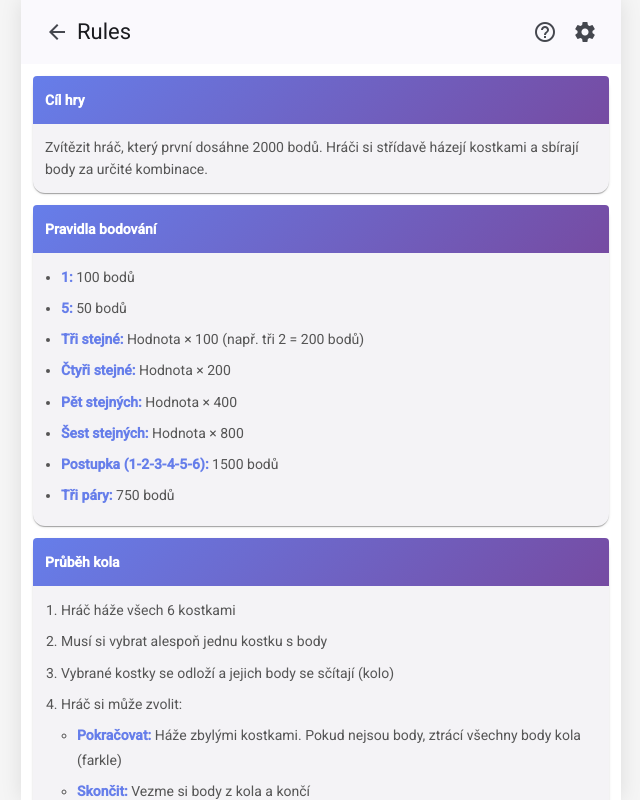
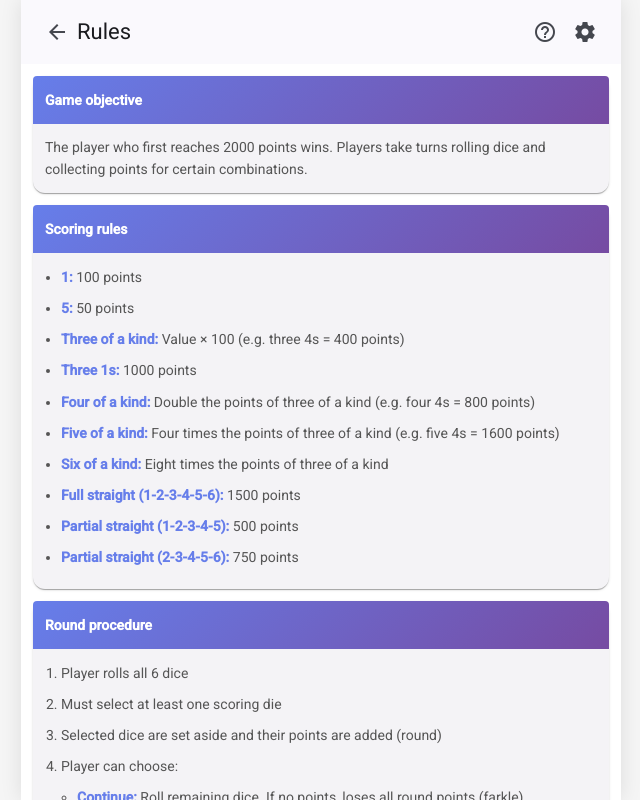
Before and after one commit to kamenitxan/Farkle-PWA, an Angular app: page /rules in a window 1280 px wide. Shown: the whole page, without its empty margins (319-959 px from the left). Built offline with nearby package versions, Linux system fonts and the light colour scheme.

Commit message:
Update game rules translations to English; enhance scoring and round procedure descriptions

```diff
--- a/src/app/pages/rules/rules.component.html
+++ b/src/app/pages/rules/rules.component.html
@@ -3,70 +3,59 @@
   <div class="rules-content">
     <mat-card class="rule-card">
       <mat-card-header>
-        <mat-card-title>Cíl hry</mat-card-title>
+        <mat-card-title i18n>Game objective</mat-card-title>
       </mat-card-header>
       <mat-card-content>
-        <p>Zvítězit hráč, který první dosáhne 2000 bodů. Hráči si střídavě házejí kostkami a sbírají body za určité kombinace.</p>
+        <p i18n>The player who first reaches 2000 points wins. Players take turns rolling dice and collecting points for certain combinations.</p>
       </mat-card-content>
     </mat-card>
 
     <mat-card class="rule-card">
       <mat-card-header>
-        <mat-card-title>Pravidla bodování</mat-card-title>
+        <mat-card-title i18n>Scoring rules</mat-card-title>
       </mat-card-header>
       <mat-card-content>
         <ul>
-          <li><strong>1:</strong> 100 bodů</li>
-          <li><strong>5:</strong> 50 bodů</li>
-          <li><strong>Tři stejné:</strong> Hodnota × 100 (např. tři 2 = 200 bodů)</li>
-          <li><strong>Čtyři stejné:</strong> Hodnota × 200</li>
-          <li><strong>Pět stejných:</strong> Hodnota × 400</li>
-          <li><strong>Šest stejných:</strong> Hodnota × 800</li>
-          <li><strong>Postupka (1-2-3-4-5-6):</strong> 1500 bodů</li>
-          <li><strong>Tři páry:</strong> 750 bodů</li>
+          <li i18n><strong>1:</strong> 100 points</li>
+          <li i18n><strong>5:</strong> 50 points</li>
+          <li i18n><strong>Three of a kind:</strong> Value × 100 (e.g. three 4s = 400 points)</li>
+          <li i18n><strong>Three 1s:</strong> 1000 points</li>
+          <li i18n><strong>Four of a kind:</strong> Double the points of three of a kind (e.g. four 4s = 800 points)</li>
+          <li i18n><strong>Five of a kind:</strong> Four times the points of three of a kind (e.g. five 4s = 1600 points)</li>
+          <li i18n><strong>Six of a kind:</strong> Eight times the points of three of a kind</li>
+          <li i18n><strong>Full straight (1-2-3-4-5-6):</strong> 1500 points</li>
+          <li i18n><strong>Partial straight (1-2-3-4-5):</strong> 500 points</li>
+          <li i18n><strong>Partial straight (2-3-4-5-6):</strong> 750 points</li>
         </ul>
       </mat-card-content>
     </mat-card>
 
     <mat-card class="rule-card">
       <mat-card-header>
-        <mat-card-title>Průběh kola</mat-card-title>
+        <mat-card-title i18n>Round procedure</mat-card-title>
       </mat-card-header>
       <mat-card-content>
         <ol>
-          <li>Hráč háže všech 6 kostkami</li>
-          <li>Musí si vybrat alespoň jednu kostku s body</li>
-          <li>Vybrané kostky se odloží a jejich body se sčítají (kolo)</li>
-          <li>Hráč si může zvolit:
+          <li i18n>Player rolls all 6 dice</li>
+          <li i18n>Must select at least one scoring die</li>
+          <li i18n>Selected dice are set aside and their points are added (round)</li>
+          <li i18n>Player can choose:
             <ul>
-              <li><strong>Pokračovat:</strong> Háže zbylými kostkami. Pokud nejsou body, ztrácí všechny body kola (farkle)</li>
-              <li><strong>Skončit:</strong> Vezme si body z kola a končí</li>
+              <li><strong>Continue:</strong> Roll remaining dice. If no points, loses all round points (farkle)</li>
+              <li><strong>End:</strong> Take round points and end turn</li>
             </ul>
           </li>
-          <li>Pokud hráč získá všechny kostky zpět, háže znovu se všemi 6 kostkami (bez ztráty bodů)</li>
+          <li i18n>If player uses all dice, rolls again with all 6 dice (without losing points)</li>
         </ol>
       </mat-card-content>
     </mat-card>
 
     <mat-card class="rule-card">
       <mat-card-header>
-        <mat-card-title>Farkle</mat-card-title>
+        <mat-card-title i18n>Farkle</mat-card-title>
       </mat-card-header>
       <mat-card-content>
-        <p>Pokud hráč během kola nemá v házených kostkách žádné body (nejsou 1, 5 nebo kombinace), ztratí všechny body z aktuálního kola a jeho kolo skončí.</p>
-      </mat-card-content>
-    </mat-card>
-
-    <mat-card class="rule-card">
-      <mat-card-header>
-        <mat-card-title>Bonusy a speciální pravidla</mat-card-title>
-      </mat-card-header>
-      <mat-card-content>
-        <ul>
-          <li>Pokud se vrátí všech 6 kostky (hot dice), hráč pokračuje s bonus body a všemi 6 kostkami</li>
-          <li>Minimální skóre na začátek: 750 bodů (některé varianty)</li>
-          <li>Jakmile hráč dosáhne 2000 bodů, příští kolo se bude hrát, aby se potvrdilo vítězství</li>
-        </ul>
+        <p i18n>If a player has no scoring dice in their roll (no 1s, 5s, or combinations), they lose all points from the current round and their turn ends.</p>
       </mat-card-content>
     </mat-card>
   </div>
```
Also changed, not shown: 2 other files (tests, documents, lock files or other folders).
